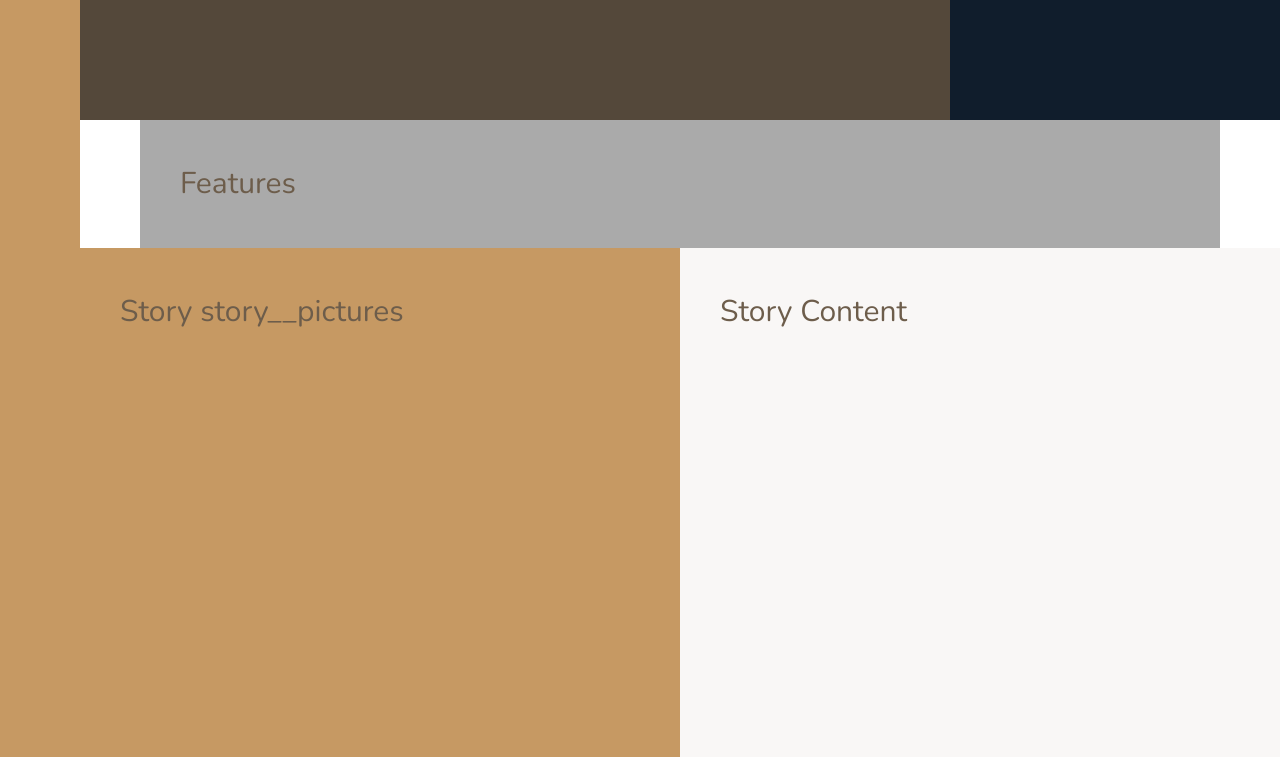
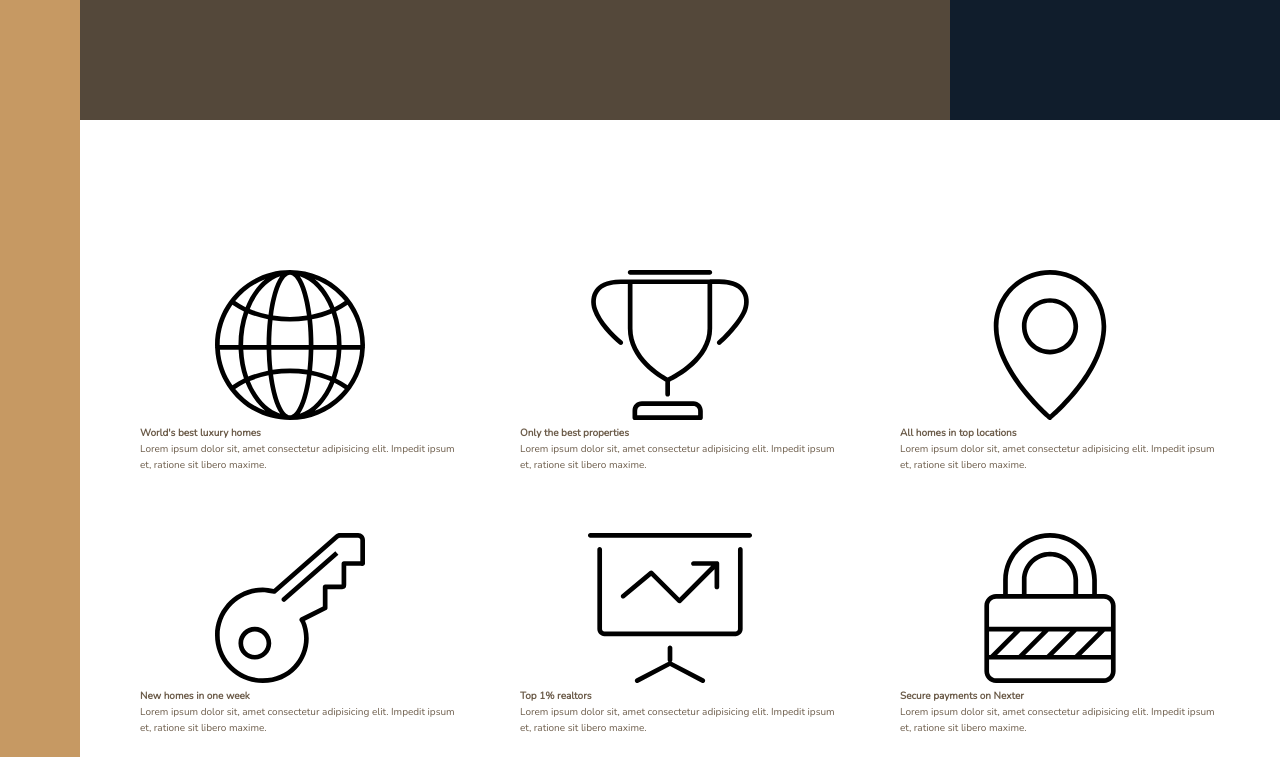
Before and after one commit to nikkisato/Nexter-Project, a website: page index.html in a window 1280 px wide. Shown: the part 520-1277 px from the top of the page. Drawn offline with nearby package versions, Linux system fonts and the light colour scheme.

Commit message:
finished part 1

```diff
--- a/index.html
+++ b/index.html
@@ -20,7 +20,71 @@
 
     <div class="realtors">Top 3 Realtors</div>
 
-    <section class="features">Features</section>
+    <section class="features">
+      <div class="feature">
+        <svg class="feature__icon">
+          <use xlink:href="img/sprite.svg#icon-global" />
+        </svg>
+        <h4 class="heading-4">World's best luxury homes</h4>
+        <p class="feature__text">
+          Lorem ipsum dolor sit, amet consectetur adipisicing elit. Impedit
+          ipsum et, ratione sit libero maxime.
+        </p>
+      </div>
+
+      <div class="feature">
+        <svg class="feature__icon">
+          <use xlink:href="img/sprite.svg#icon-trophy" />
+        </svg>
+        <h4 class="heading-4">Only the best properties</h4>
+        <p class="feature__text">
+          Lorem ipsum dolor sit, amet consectetur adipisicing elit. Impedit
+          ipsum et, ratione sit libero maxime.
+        </p>
+      </div>
+      <div class="feature">
+        <svg class="feature__icon">
+          <use xlink:href="img/sprite.svg#icon-map-pin" />
+        </svg>
+        <h4 class="heading-4">All homes in top locations</h4>
+        <p class="feature__text">
+          Lorem ipsum dolor sit, amet consectetur adipisicing elit. Impedit
+          ipsum et, ratione sit libero maxime.
+        </p>
+      </div>
+
+      <div class="feature">
+        <svg class="feature__icon">
+          <use xlink:href="img/sprite.svg#icon-key" />
+        </svg>
+        <h4 class="heading-4">New homes in one week</h4>
+        <p class="feature__text">
+          Lorem ipsum dolor sit, amet consectetur adipisicing elit. Impedit
+          ipsum et, ratione sit libero maxime.
+        </p>
+      </div>
+
+      <div class="feature">
+        <svg class="feature__icon">
+          <use xlink:href="img/sprite.svg#icon-presentation" />
+        </svg>
+        <h4 class="heading-4">Top 1% realtors</h4>
+        <p class="feature__text">
+          Lorem ipsum dolor sit, amet consectetur adipisicing elit. Impedit
+          ipsum et, ratione sit libero maxime.
+        </p>
+      </div>
+      <div class="feature">
+        <svg class="feature__icon">
+          <use xlink:href="img/sprite.svg#icon-lock" />
+        </svg>
+        <h4 class="heading-4">Secure payments on Nexter</h4>
+        <p class="feature__text">
+          Lorem ipsum dolor sit, amet consectetur adipisicing elit. Impedit
+          ipsum et, ratione sit libero maxime.
+        </p>
+      </div>
+    </section>
 
     <div class="story__pictures">Story story__pictures</div>
 
--- a/sass/_base.scss
+++ b/sass/_base.scss
@@ -43,9 +43,4 @@ body {
     [center-end]
     minmax(6rem, 1fr)
     [full-end];
-
-  & > * {
-    padding: 40px;
-    font-size: 3rem;
-  }
 }
--- a/sass/_features.scss
+++ b/sass/_features.scss
@@ -1,4 +1,10 @@
 .features {
-  background-color: $color-grey-light-2;
   grid-column: center-start / center-end;
+
+  margin: 15rem 0;
+
+  display: grid;
+  grid-template-columns: repeat(3, 1fr);
+
+  grid-gap: 6rem;
 }
```
Also changed, not shown: css/style.css.
